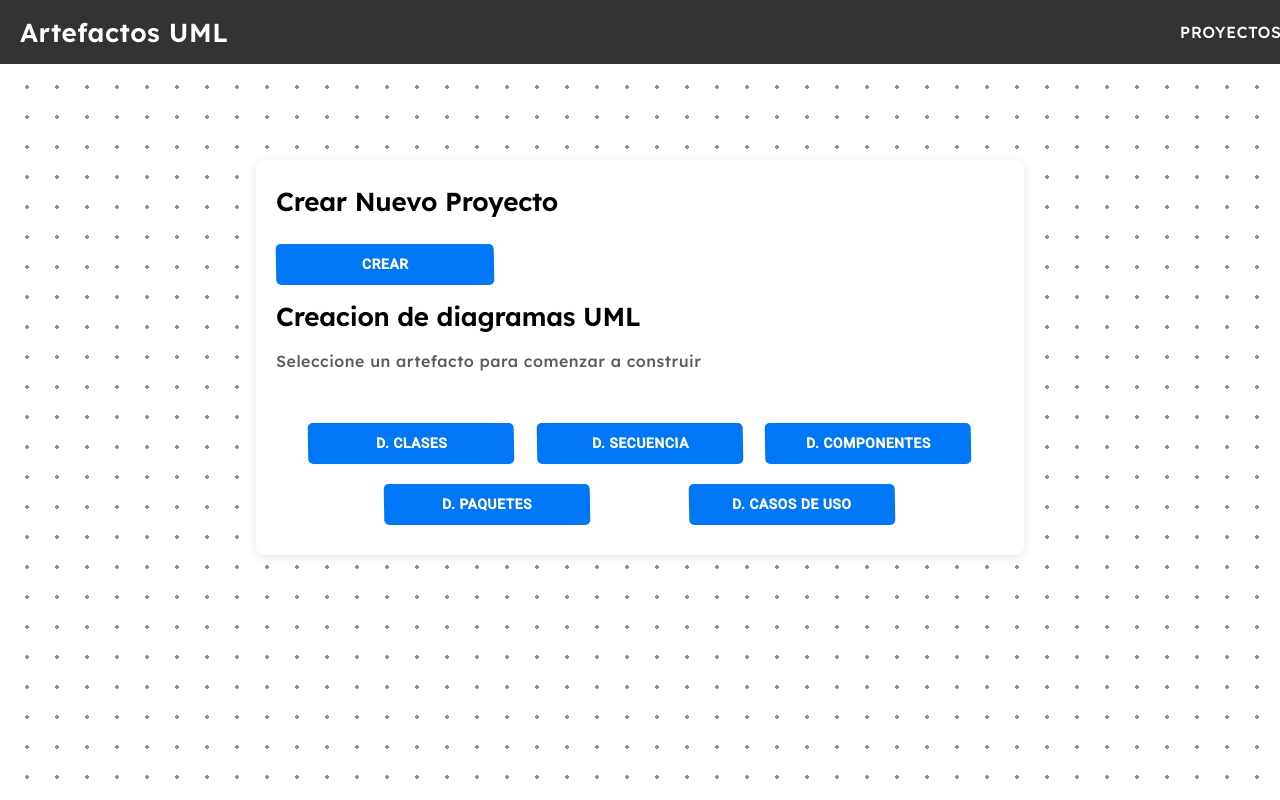
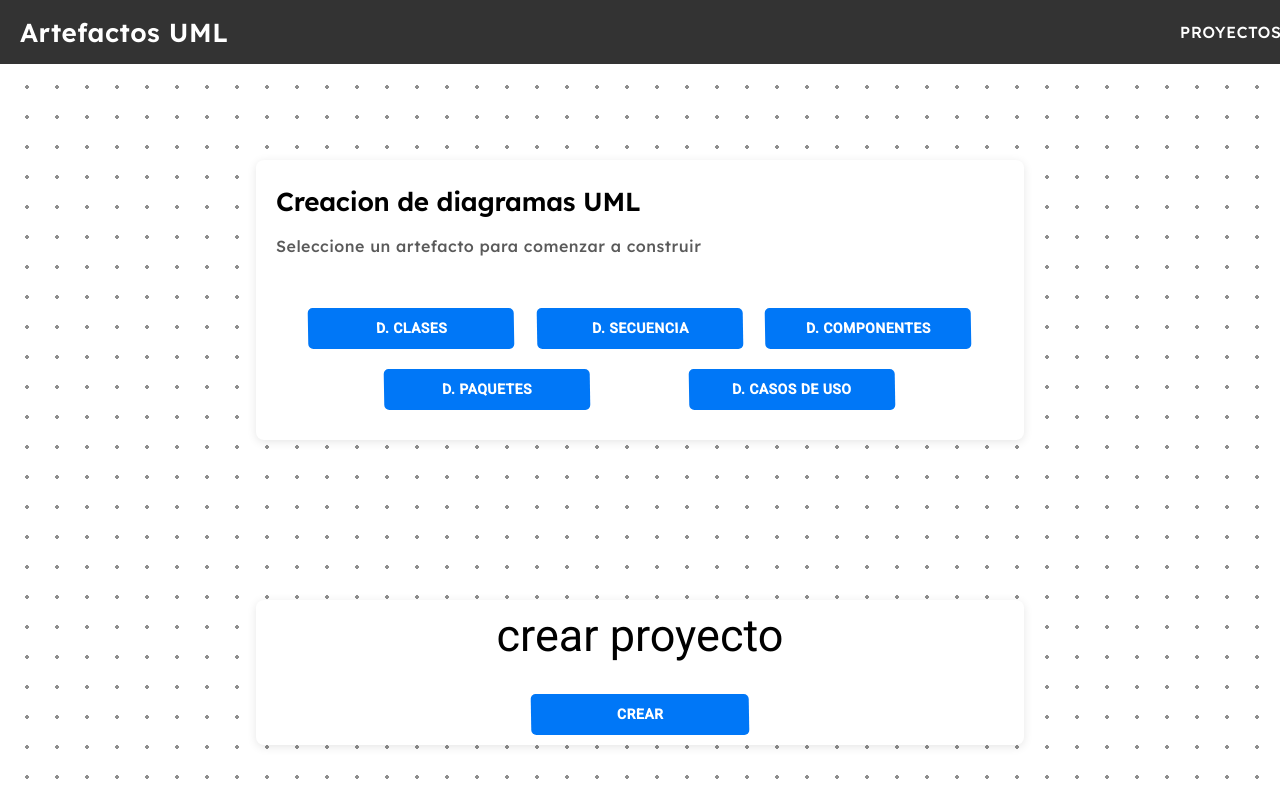
Before and after one commit to puppy09/graficacion, an Angular app in the folder graficacion/: page /diagramas in a window 1280 px wide. Built offline with nearby package versions, Linux system fonts and the light colour scheme.

Commit message:
mover cositas

```diff
--- a/graficacion/src/app/componentes/menu-principal/menu-principal.component.html
+++ b/graficacion/src/app/componentes/menu-principal/menu-principal.component.html
@@ -28,9 +28,7 @@
     <div class="main-content">
 
         <div class="text-container">
-            <h1 class="titulo">Crear Nuevo Proyecto</h1>
-            <button class="btn">Crear</button>
-            <br>
+
             <h1 class="titulo">Creacion de diagramas UML</h1>
             <p class="parrafo">Seleccione un artefacto para comenzar a construir</p>
         </div>
@@ -43,6 +41,10 @@
             <button class="btn" (click)="iraCU()"><span>D. Casos de uso</span></button>
         </div>
     </div>
+    <div class="main-content">
+        <h2>crear proyecto</h2>
+        <button class="btn" (click)="crearProyecto()">crear</button>
+    </div>
 </body>
 
 </html>
--- a/graficacion/src/app/componentes/menu-principal/menu-principal.component.ts
+++ b/graficacion/src/app/componentes/menu-principal/menu-principal.component.ts
@@ -1,16 +1,18 @@
 import { Component } from '@angular/core';
 import { Router, ActivatedRoute, RouterModule } from '@angular/router';
-
+import {MatDialog, MatDialogModule} from '@angular/material/dialog'
+// import { NuevoProyectoComponent } from '../../nuevo-proyecto/nuevo-proyecto.component';
+import { CommonModule } from '@angular/common';
 @Component({
   selector: 'app-menu-principal',
   standalone: true,
-  imports: [],
+  imports: [MatDialogModule],
   templateUrl: './menu-principal.component.html',
   styleUrl: './menu-principal.component.css'
 })
 export class MenuPrincipalComponent {
 
-  constructor(private route: ActivatedRoute, private router: Router){}
+  constructor(private route: ActivatedRoute, private router: Router, private dialog: MatDialog) {}
 
   iraCU(){
     this.router.navigate(['casosuso']);
@@ -28,4 +30,14 @@ export class MenuPrincipalComponent {
   iraSecuencias(){
     this.router.navigate(['secuencias']);
   }
+  crearProyecto(){
+     const dialogRef = this.dialog.open(MenuPrincipalComponent,{
+          width:'400 px'});
+
+          dialogRef.afterClosed().subscribe(()=>{
+            if(1==1){
+              this.router.navigate(['proyectos']);
+            }
+          })
+  }
 }
--- a/graficacion/src/app/componentes/menu-proyectos/menu-proyectos.component.css
+++ b/graficacion/src/app/componentes/menu-proyectos/menu-proyectos.component.css
@@ -155,7 +155,7 @@ button {
   cursor: pointer;
   transform: skew(1deg);
   margin-top: 10px;
-  height: 50%;
+  height: 30%;
 }
 
 span {
--- a/graficacion/src/app/componentes/menu-proyectos/menu-proyectos.component.html
+++ b/graficacion/src/app/componentes/menu-proyectos/menu-proyectos.component.html
@@ -21,6 +21,7 @@
             <br>
             <h1 class="titulo text-2xl font-semibold text-gray-900 dark:text-white mt-6">Creación de diagramas UML</h1>
             <p class="parrafo text-gray-600 dark:text-gray-300 mb-6">Seleccione un artefacto para comenzar a construir</p>
+            <div class="grid grid-cols-1 sm:grid-cols-2 lg:grid-cols-3 gap-4">
 
             <!-- Lista de proyectos con paginación -->
             @if (proyectos && proyectos.length > 0) {
@@ -28,8 +29,8 @@
                     <a
                         class="block max-w-sm p-6 bg-white border border-gray-200 rounded-lg shadow-sm hover:bg-gray-100 dark:bg-gray-800 dark:border-gray-700 dark:hover:bg-gray-700 transition">
                         <h5 class="mb-2 text-2xl font-bold tracking-tight text-gray-900 dark:text-white">{{proyecto.nombre}}</h5>
-                        <p class="font-normal text-gray-700 dark:text-gray-400">{{proyecto.descripcion}}</p>
-                        <button class="btn px-4 py-2 bg-blue-600 text-white rounded-lg hover:bg-blue-700 transition" (click)="Ingresar(proyecto.id_proyecto)">
+                        <p class="font-normal ml-6 text-gray-700 dark:text-gray-400">{{proyecto.descripcion}}</p>
+                        <button class="btn ml-6 mb-4 px-4 py-2 bg-blue-600 text-white rounded-lg hover:bg-blue-700 transition" (click)="Ingresar(proyecto.id_proyecto)">
                 Ingresar
             </button>
                     </a>
@@ -37,6 +38,7 @@
             } @else {
                 <p class="text-gray-500 dark:text-gray-400">No hay proyectos disponibles.</p>
             }
+            </div>
 
             <!-- Paginación dinámica -->
             @if (proyectos && totalPages > 1) {
@@ -53,7 +55,7 @@
                     @for (pagina of generarPaginas(); track $index) {
                         <button
                             class="px-4 py-2 rounded transition"
-                            [ngClass]="{'bg-blue-500 text-white': paginaActual === pagina, 'bg-gray-200 text-gray-700 hover:bg-gray-300': paginaActual !== pagina}"
+                            [ngClass]="{'bg-blue-500 border-gray-700 text-white': paginaActual === pagina, 'bg-gray-200 text-gray-700 hover:bg-gray-300': paginaActual !== pagina}"
                             (click)="cambiarPagina(pagina)">
                             {{pagina}}
                         </button>
--- a/graficacion/src/app/componentes/menu-proyectos/menu-proyectos.component.ts
+++ b/graficacion/src/app/componentes/menu-proyectos/menu-proyectos.component.ts
@@ -14,7 +14,7 @@ import { Router } from '@angular/router';
 export class MenuProyectosComponent {
     proyectos: any={};
     nombre:any;
-    itemsPorPagina = 3; // Número de proyectos por página
+    itemsPorPagina = 9; // Número de proyectos por página
     paginaActual = 1;   // Página actual
     descripcion:any;
    constructor(private proyectosSvc: ProyectosService, private dialog: MatDialog, private router: Router){}
@@ -25,6 +25,7 @@ export class MenuProyectosComponent {
       this.proyectosSvc.getProyectos().subscribe(
         (data)=>{
           this.proyectos = data;
+          this.proyectos.reverse(); // Invertir el orden de los proyectos
           console.log(this.proyectos);
         },(error)=>{
           const errorMessage = error.error?.message || 'Error al obtener proyectos';
```
